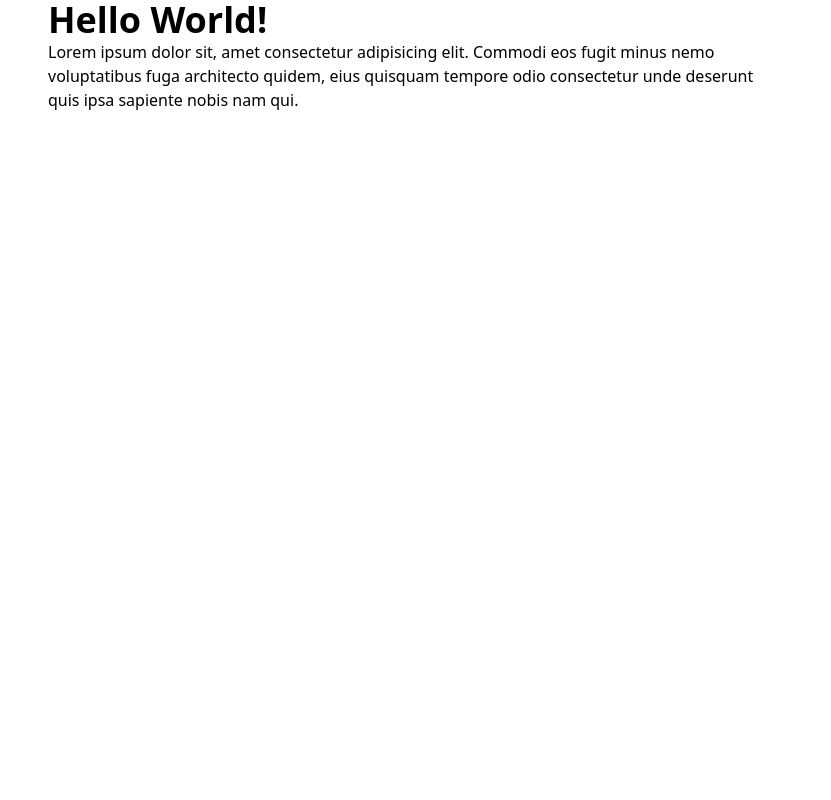
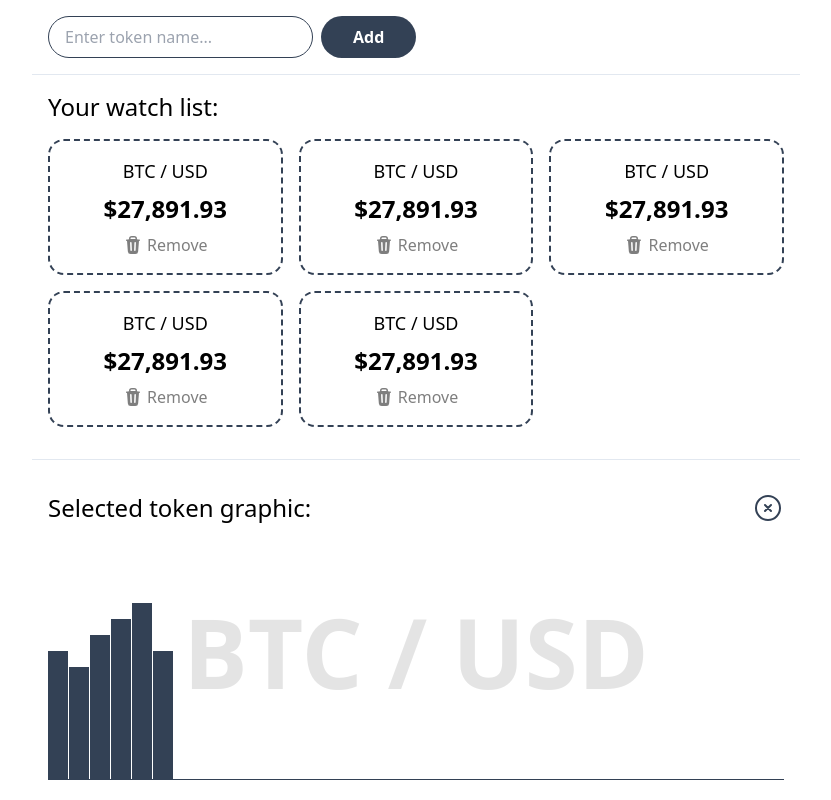
Before and after one commit to ptrv-dev/vue-crypto, a Vue app: page / in a window 1280 px wide. Shown: the whole page, without its empty margins (224-1055 px from the left). Built offline with nearby package versions, Linux system fonts and the light colour scheme.

Commit message:
App template

```diff
--- a/src/App.vue
+++ b/src/App.vue
@@ -5,12 +5,200 @@ export default {
 </script>
 
 <template>
+  <div class="container mt-4">
+    <div class="inline-flex gap-2">
+      <input
+        class="px-4 py-2 rounded-full border border-slate-700 outline-none ring-slate-200 focus:ring-4"
+        type="text"
+        placeholder="Enter token name..."
+      />
+      <button
+        class="px-8 py-2 rounded-full text-white bg-slate-700 font-bold outline-none ring-slate-200 focus:ring-4"
+      >
+        Add
+      </button>
+    </div>
+  </div>
+  <hr class="container border-slate-200 my-4" />
   <div class="container">
-    <h1 class="text-4xl font-bold">Hello World!</h1>
-    <p>
-      Lorem ipsum dolor sit, amet consectetur adipisicing elit. Commodi eos
-      fugit minus nemo voluptatibus fuga architecto quidem, eius quisquam
-      tempore odio consectetur unde deserunt quis ipsa sapiente nobis nam qui.
-    </p>
+    <h1 class="text-2xl mb-4">Your watch list:</h1>
+    <div class="grid gap-4 grid-cols-1 sm:grid-cols-2 md:grid-cols-3">
+      <div
+        class="flex flex-col border-2 border-dashed rounded-2xl border-slate-700 p-4 items-center gap-2"
+      >
+        <p class="text-lg">BTC / USD</p>
+        <strong class="text-2xl">{{
+          (27891.93).toLocaleString('en-EN', {
+            style: 'currency',
+            currency: 'USD',
+          })
+        }}</strong>
+        <button
+          class="flex items-center gap-1 opacity-50 hover:opacity-100 outline-none ring-slate-200 focus:ring-2"
+        >
+          <svg
+            xmlns="http://www.w3.org/2000/svg"
+            viewBox="0 0 20 20"
+            fill="currentColor"
+            class="w-5 h-5"
+          >
+            <path
+              fill-rule="evenodd"
+              d="M8.75 1A2.75 2.75 0 006 3.75v.443c-.795.077-1.584.176-2.365.298a.75.75 0 10.23 1.482l.149-.022.841 10.518A2.75 2.75 0 007.596 19h4.807a2.75 2.75 0 002.742-2.53l.841-10.52.149.023a.75.75 0 00.23-1.482A41.03 41.03 0 0014 4.193V3.75A2.75 2.75 0 0011.25 1h-2.5zM10 4c.84 0 1.673.025 2.5.075V3.75c0-.69-.56-1.25-1.25-1.25h-2.5c-.69 0-1.25.56-1.25 1.25v.325C8.327 4.025 9.16 4 10 4zM8.58 7.72a.75.75 0 00-1.5.06l.3 7.5a.75.75 0 101.5-.06l-.3-7.5zm4.34.06a.75.75 0 10-1.5-.06l-.3 7.5a.75.75 0 101.5.06l.3-7.5z"
+              clip-rule="evenodd"
+            />
+          </svg>
+          Remove
+        </button>
+      </div>
+      <div
+        class="flex flex-col border-2 border-dashed rounded-2xl border-slate-700 p-4 items-center gap-2"
+      >
+        <p class="text-lg">BTC / USD</p>
+        <strong class="text-2xl">{{
+          (27891.93).toLocaleString('en-EN', {
+            style: 'currency',
+            currency: 'USD',
+          })
+        }}</strong>
+        <button
+          class="flex items-center gap-1 opacity-50 hover:opacity-100 outline-none ring-slate-200 focus:ring-2"
+        >
+          <svg
+            xmlns="http://www.w3.org/2000/svg"
+            viewBox="0 0 20 20"
+            fill="currentColor"
+            class="w-5 h-5"
+          >
+            <path
+              fill-rule="evenodd"
+              d="M8.75 1A2.75 2.75 0 006 3.75v.443c-.795.077-1.584.176-2.365.298a.75.75 0 10.23 1.482l.149-.022.841 10.518A2.75 2.75 0 007.596 19h4.807a2.75 2.75 0 002.742-2.53l.841-10.52.149.023a.75.75 0 00.23-1.482A41.03 41.03 0 0014 4.193V3.75A2.75 2.75 0 0011.25 1h-2.5zM10 4c.84 0 1.673.025 2.5.075V3.75c0-.69-.56-1.25-1.25-1.25h-2.5c-.69 0-1.25.56-1.25 1.25v.325C8.327 4.025 9.16 4 10 4zM8.58 7.72a.75.75 0 00-1.5.06l.3 7.5a.75.75 0 101.5-.06l-.3-7.5zm4.34.06a.75.75 0 10-1.5-.06l-.3 7.5a.75.75 0 101.5.06l.3-7.5z"
+              clip-rule="evenodd"
+            />
+          </svg>
+          Remove
+        </button>
+      </div>
+      <div
+        class="flex flex-col border-2 border-dashed rounded-2xl border-slate-700 p-4 items-center gap-2"
+      >
+        <p class="text-lg">BTC / USD</p>
+        <strong class="text-2xl">{{
+          (27891.93).toLocaleString('en-EN', {
+            style: 'currency',
+            currency: 'USD',
+          })
+        }}</strong>
+        <button
+          class="flex items-center gap-1 opacity-50 hover:opacity-100 outline-none ring-slate-200 focus:ring-2"
+        >
+          <svg
+            xmlns="http://www.w3.org/2000/svg"
+            viewBox="0 0 20 20"
+            fill="currentColor"
+            class="w-5 h-5"
+          >
+            <path
+              fill-rule="evenodd"
+              d="M8.75 1A2.75 2.75 0 006 3.75v.443c-.795.077-1.584.176-2.365.298a.75.75 0 10.23 1.482l.149-.022.841 10.518A2.75 2.75 0 007.596 19h4.807a2.75 2.75 0 002.742-2.53l.841-10.52.149.023a.75.75 0 00.23-1.482A41.03 41.03 0 0014 4.193V3.75A2.75 2.75 0 0011.25 1h-2.5zM10 4c.84 0 1.673.025 2.5.075V3.75c0-.69-.56-1.25-1.25-1.25h-2.5c-.69 0-1.25.56-1.25 1.25v.325C8.327 4.025 9.16 4 10 4zM8.58 7.72a.75.75 0 00-1.5.06l.3 7.5a.75.75 0 101.5-.06l-.3-7.5zm4.34.06a.75.75 0 10-1.5-.06l-.3 7.5a.75.75 0 101.5.06l.3-7.5z"
+              clip-rule="evenodd"
+            />
+          </svg>
+          Remove
+        </button>
+      </div>
+      <div
+        class="flex flex-col border-2 border-dashed rounded-2xl border-slate-700 p-4 items-center gap-2"
+      >
+        <p class="text-lg">BTC / USD</p>
+        <strong class="text-2xl">{{
+          (27891.93).toLocaleString('en-EN', {
+            style: 'currency',
+            currency: 'USD',
+          })
+        }}</strong>
+        <button
+          class="flex items-center gap-1 opacity-50 hover:opacity-100 outline-none ring-slate-200 focus:ring-2"
+        >
+          <svg
+            xmlns="http://www.w3.org/2000/svg"
+            viewBox="0 0 20 20"
+            fill="currentColor"
+            class="w-5 h-5"
+          >
+            <path
+              fill-rule="evenodd"
+              d="M8.75 1A2.75 2.75 0 006 3.75v.443c-.795.077-1.584.176-2.365.298a.75.75 0 10.23 1.482l.149-.022.841 10.518A2.75 2.75 0 007.596 19h4.807a2.75 2.75 0 002.742-2.53l.841-10.52.149.023a.75.75 0 00.23-1.482A41.03 41.03 0 0014 4.193V3.75A2.75 2.75 0 0011.25 1h-2.5zM10 4c.84 0 1.673.025 2.5.075V3.75c0-.69-.56-1.25-1.25-1.25h-2.5c-.69 0-1.25.56-1.25 1.25v.325C8.327 4.025 9.16 4 10 4zM8.58 7.72a.75.75 0 00-1.5.06l.3 7.5a.75.75 0 101.5-.06l-.3-7.5zm4.34.06a.75.75 0 10-1.5-.06l-.3 7.5a.75.75 0 101.5.06l.3-7.5z"
+              clip-rule="evenodd"
+            />
+          </svg>
+          Remove
+        </button>
+      </div>
+      <div
+        class="flex flex-col border-2 border-dashed rounded-2xl border-slate-700 p-4 items-center gap-2"
+      >
+        <p class="text-lg">BTC / USD</p>
+        <strong class="text-2xl">{{
+          (27891.93).toLocaleString('en-EN', {
+            style: 'currency',
+            currency: 'USD',
+          })
+        }}</strong>
+        <button
+          class="flex items-center gap-1 opacity-50 hover:opacity-100 outline-none ring-slate-200 focus:ring-2"
+        >
+          <svg
+            xmlns="http://www.w3.org/2000/svg"
+            viewBox="0 0 20 20"
+            fill="currentColor"
+            class="w-5 h-5"
+          >
+            <path
+              fill-rule="evenodd"
+              d="M8.75 1A2.75 2.75 0 006 3.75v.443c-.795.077-1.584.176-2.365.298a.75.75 0 10.23 1.482l.149-.022.841 10.518A2.75 2.75 0 007.596 19h4.807a2.75 2.75 0 002.742-2.53l.841-10.52.149.023a.75.75 0 00.23-1.482A41.03 41.03 0 0014 4.193V3.75A2.75 2.75 0 0011.25 1h-2.5zM10 4c.84 0 1.673.025 2.5.075V3.75c0-.69-.56-1.25-1.25-1.25h-2.5c-.69 0-1.25.56-1.25 1.25v.325C8.327 4.025 9.16 4 10 4zM8.58 7.72a.75.75 0 00-1.5.06l.3 7.5a.75.75 0 101.5-.06l-.3-7.5zm4.34.06a.75.75 0 10-1.5-.06l-.3 7.5a.75.75 0 101.5.06l.3-7.5z"
+              clip-rule="evenodd"
+            />
+          </svg>
+          Remove
+        </button>
+      </div>
+    </div>
+  </div>
+  <hr class="container border-slate-200 my-8" />
+  <div class="container flex flex-col">
+    <div class="flex justify-between items-center">
+      <h1 class="text-2xl">Selected token graphic:</h1>
+      <button class="inline-flex ml-auto text-slate-700">
+        <svg
+          xmlns="http://www.w3.org/2000/svg"
+          fill="none"
+          viewBox="0 0 24 24"
+          stroke-width="1.5"
+          stroke="currentColor"
+          class="w-8 h-8"
+        >
+          <path
+            stroke-linecap="round"
+            stroke-linejoin="round"
+            d="M9.75 9.75l4.5 4.5m0-4.5l-4.5 4.5M21 12a9 9 0 11-18 0 9 9 0 0118 0z"
+          />
+        </svg>
+      </button>
+    </div>
+    <div
+      class="flex items-end h-64 border-b border-slate-700 gap-[1px] relative"
+    >
+      <strong
+        class="absolute text-8xl opacity-10 top-1/2 -translate-y-1/2 text-center w-full"
+        >BTC / USD</strong
+      >
+      <div class="h-32 w-5 bg-slate-700"></div>
+      <div class="h-28 w-5 bg-slate-700"></div>
+      <div class="h-36 w-5 bg-slate-700"></div>
+      <div class="h-40 w-5 bg-slate-700"></div>
+      <div class="h-44 w-5 bg-slate-700"></div>
+      <div class="h-32 w-5 bg-slate-700"></div>
+    </div>
   </div>
 </template>
```
